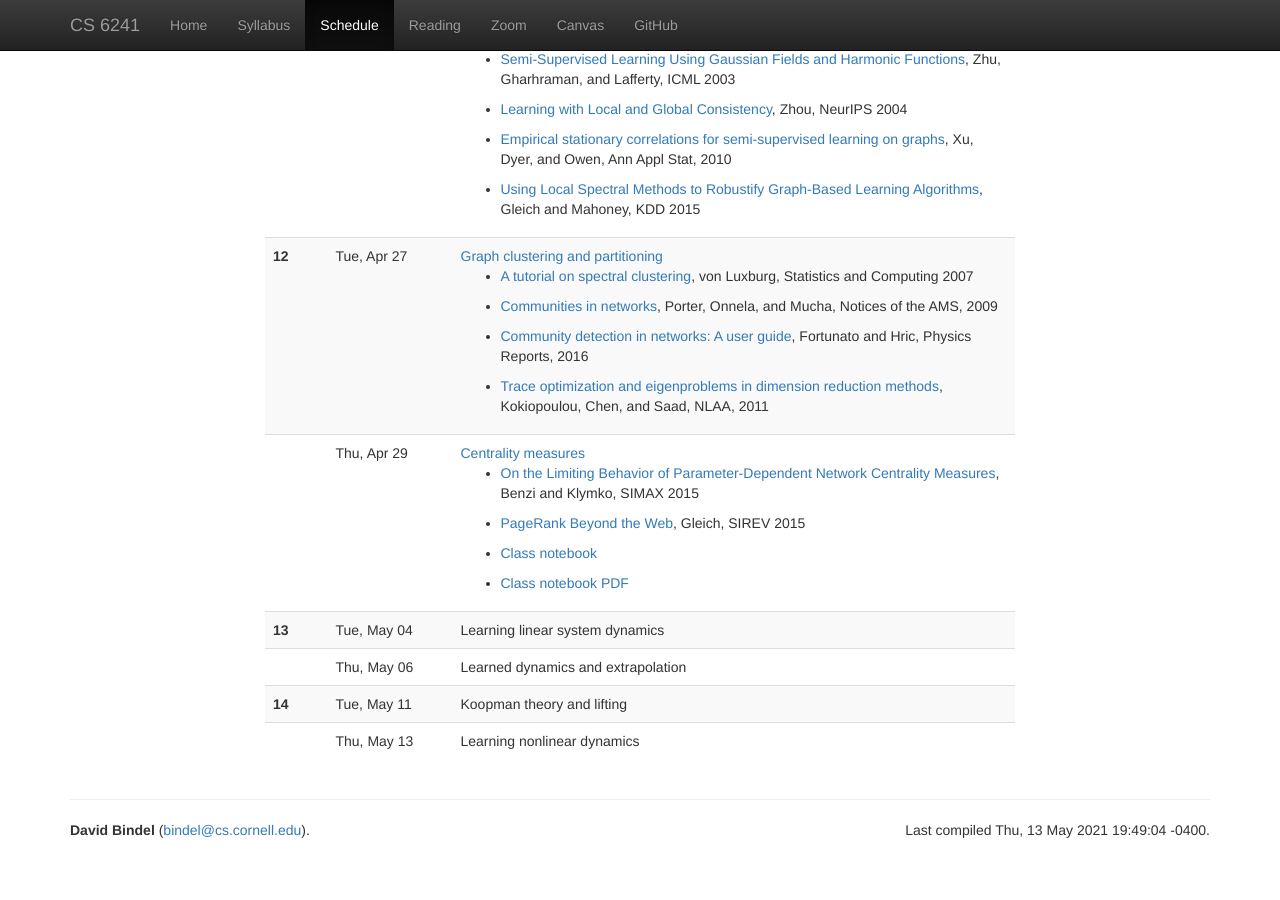
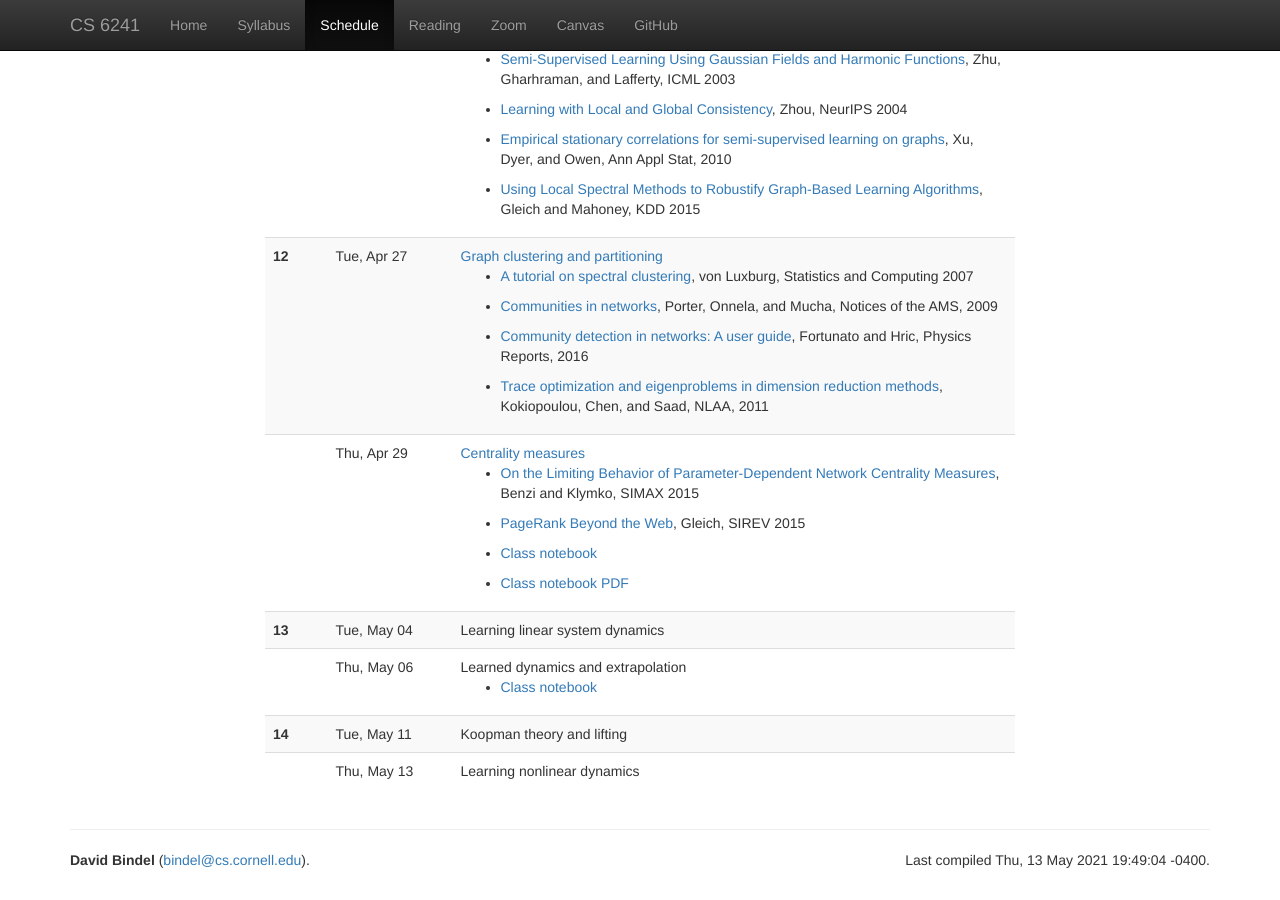
Before and after one commit to dbindel/cs6241-s21, a Jekyll site: the page built from web/schedule.html, in a window 1280 px wide and 900 px high, scrolled down 4624 px. Built offline with Jekyll 4.4.1, drawn with Linux system fonts in a browser that asks for light colours; nearby versions of some CDN libraries; before the commit the page ends 5494 px from its top, so only the background shows below that.

Commit message:
Add Silke notebook.

```diff
--- a/web/_data/lectures.yml
+++ b/web/_data/lectures.yml
@@ -367,6 +367,8 @@
 -
   date: 2021-05-06
   info: Learned dynamics and extrapolation
+  hw:
+    - "[Class notebook](meetings/nb-2021-05-06.ipynb)"
 #
 # ==================
 # Week 14
```
Also changed, not shown: 1 other file.
